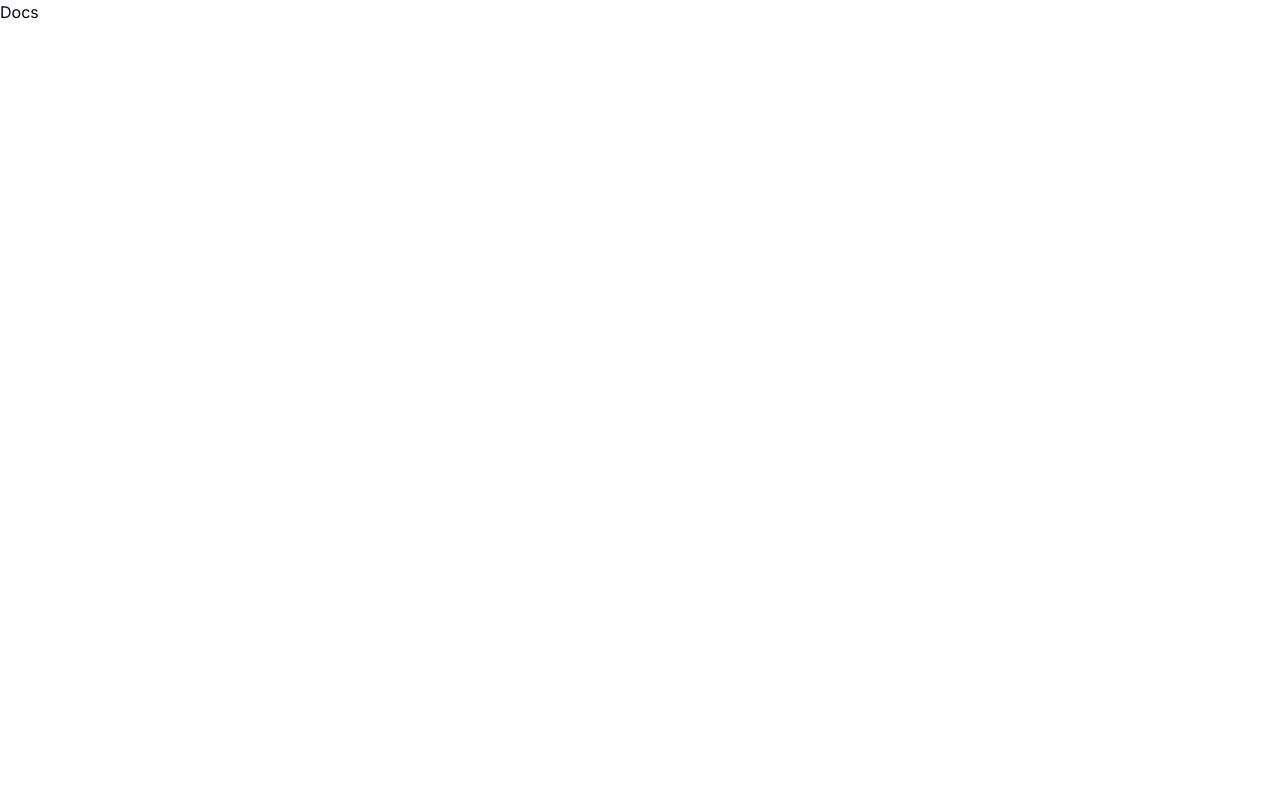
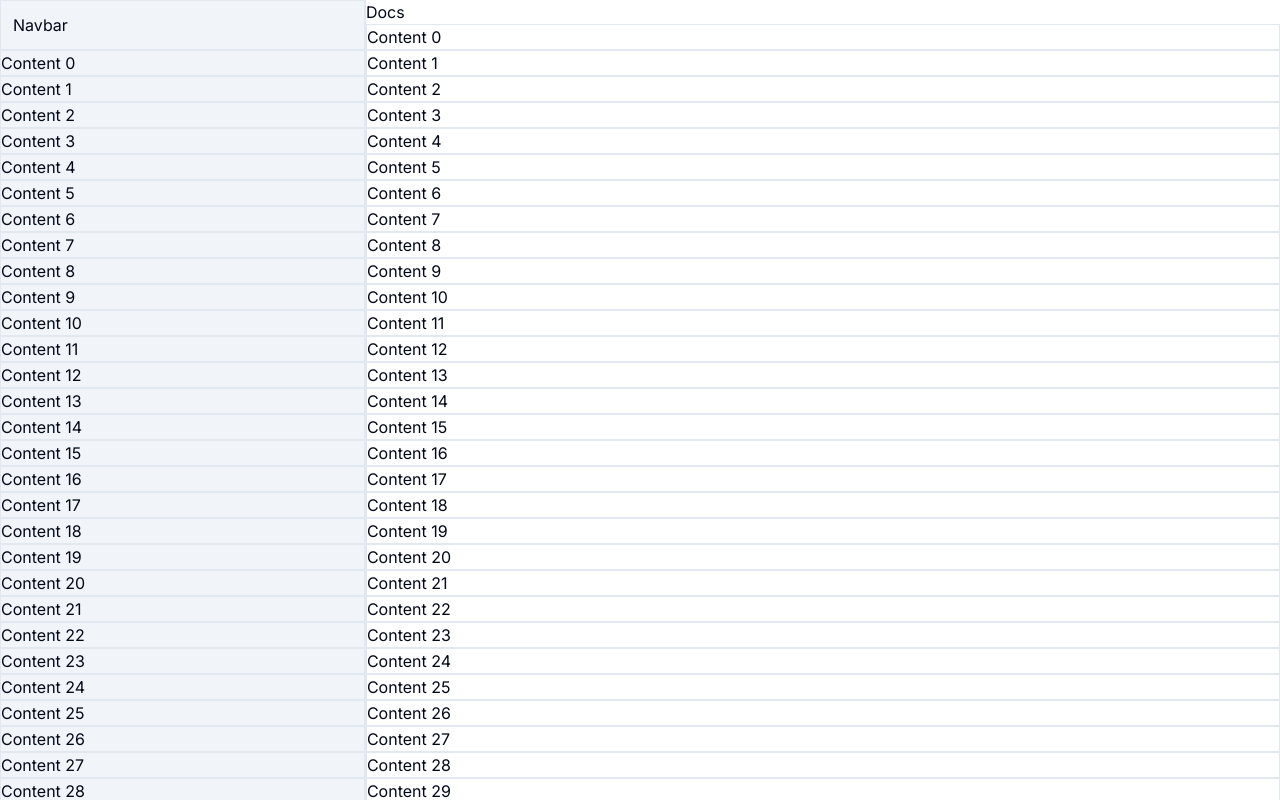
Before and after one commit to ntuee-web-programming/112-1-unit2-notion-clone, a Next.js app: page /docs in a window 1280 px wide. Built offline with nearby package versions, Linux system fonts and the light colour scheme.

Commit message:
feature: layout of page docs

```diff
--- /dev/null
+++ b/src/app/docs/@navbar/page.tsx
@@ -0,0 +1,16 @@
+function Navbar() {
+  return (
+    <div className="w-full">
+      <nav className="sticky top-0 w-full border bg-slate-100 p-3">Navbar</nav>
+      <section>
+        {Array.from({ length: 100 }, (_, i) => (
+          <div key={i} className="w-full border">
+            Content {i}
+          </div>
+        ))}
+      </section>
+    </div>
+  );
+}
+
+export default Navbar;
--- /dev/null
+++ b/src/app/docs/layout.tsx
@@ -0,0 +1,17 @@
+type Props = {
+  children: React.ReactNode;
+  navbar: React.ReactNode;
+};
+
+function DocsLayout({ children, navbar }: Props) {
+  return (
+    <main className="flex-rows fixed top-0 flex h-screen w-full overflow-hidden ">
+      <nav className="flex w-2/5 flex-col overflow-y-scroll border-r bg-slate-100 pb-10">
+        {navbar}
+      </nav>
+      <div className="w-full overflow-y-scroll">{children}</div>
+    </main>
+  );
+}
+
+export default DocsLayout;
--- a/src/app/docs/page.tsx
+++ b/src/app/docs/page.tsx
@@ -2,6 +2,11 @@ function DocsPage() {
   return (
     <div>
       <h1>Docs</h1>
+      {Array.from({ length: 100 }, (_, i) => (
+        <div key={i} className="w-full border">
+          Content {i}
+        </div>
+      ))}
     </div>
   );
 }
```
